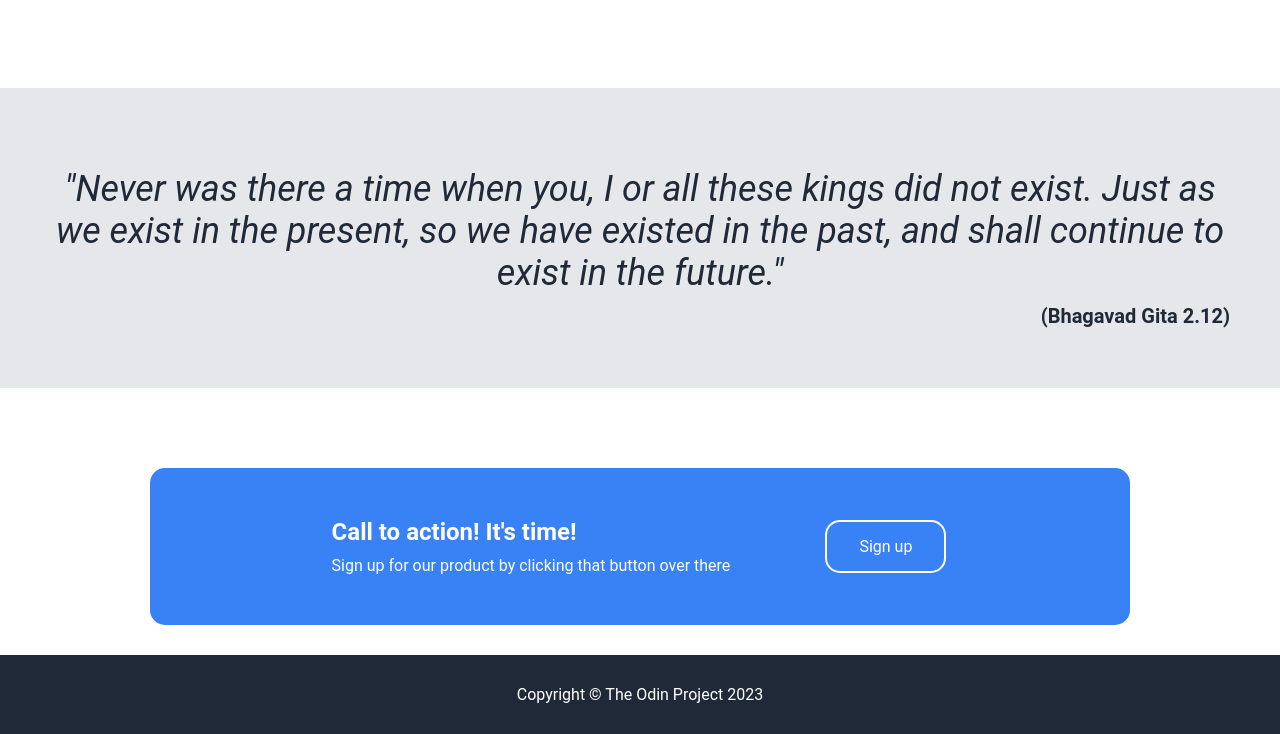
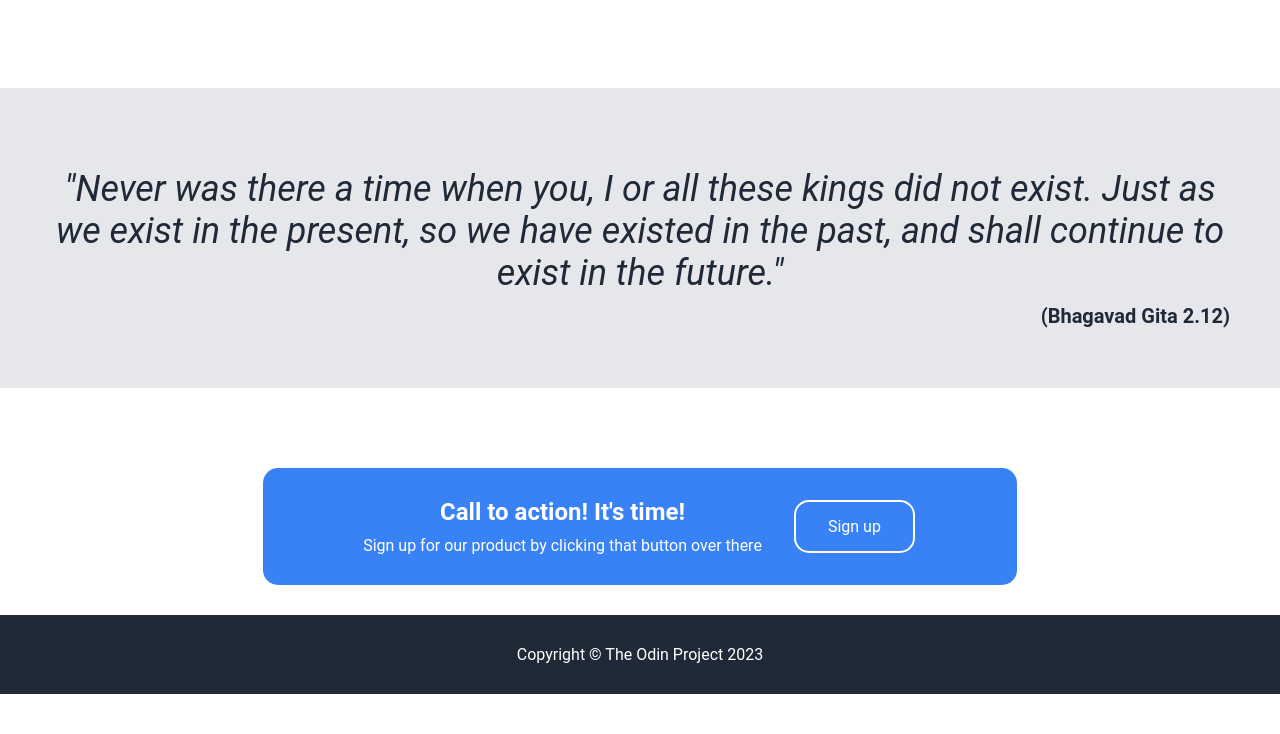
Before and after one commit to sudaama/TablalandingPage, a plain HTML site: page index.html in a window 1280 px wide. Shown: the part 809-1543 px from the top of the page. After the commit the page ends 1503 px from the top, so only its background shows below. Drawn offline with Linux system fonts and the light colour scheme.

Commit message:
made actioncall class into flexbox.

```diff
--- a/style.css
+++ b/style.css
@@ -54,7 +54,7 @@ ul a {
 
 .logo img {
     width: 30px;
-    height: 30px;
+    height: 30px;/* padding: 40px 150px; */
     margin-left: 10px;
 }
 
@@ -160,6 +160,7 @@ img {
             font-weight: 900;
             text-align: center;
             padding-top: 20px;
+            text-align: center;
       }
 
       .quotation {
@@ -187,6 +188,8 @@ img {
       }
 
      .actioncall {
+        display: flex;
+        justify-content: center;
         padding: 0px 150px;
         background-color: #ffffff;
         border-radius: 10px;
@@ -198,9 +201,10 @@ img {
         display: flex;
         justify-content: space-around;
         align-items: center;
-        padding: 40px 150px;
+        padding: 20px 100px;
         gap: 30px;
         background-color: #3882f6;
+        flex-wrap: wrap;
         font: white;
         border-radius: 15px;
      }
@@ -218,6 +222,13 @@ img {
         cursor: pointer;
         border-radius: 15px;
     }
+
+    .leftside {
+        text-align: center;
+    }
+
+
+
 
     .leftside h2, p {
         color: white;
```
